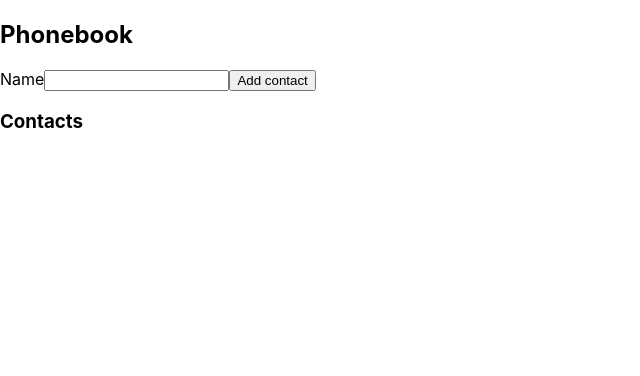
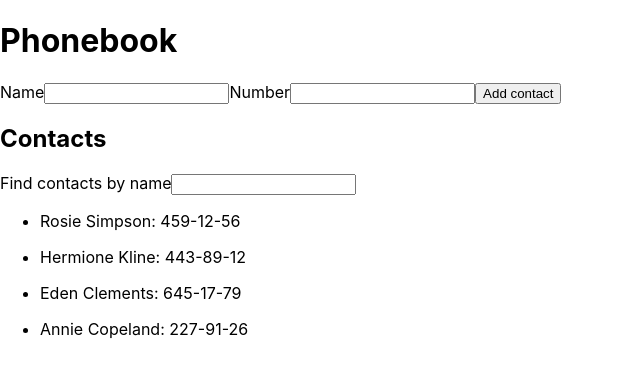
Before and after one commit to CodeOlga/goit-react-hw-02-phonebook, a React (Create React App) app: page / in a window 1280 px wide. Shown: the top 376 px of the page, without its empty margins (0-640 px from the left). Built offline with nearby package versions, Linux system fonts and the light colour scheme.

Commit message:
update js

```diff
--- a/package.json
+++ b/package.json
@@ -8,6 +8,7 @@
     "@testing-library/react": "^12.1.4",
     "@testing-library/user-event": "^13.5.0",
     "nanoid": "^4.0.2",
+    "prop-types": "^15.8.1",
     "react": "^18.1.0",
     "react-dom": "^18.1.0",
     "react-scripts": "5.0.1",
--- a/src/components/App.jsx
+++ b/src/components/App.jsx
@@ -1,39 +1,54 @@
 import { Component } from 'react';
+// import { nanoid } from 'nanoid';
 import ContactList from './ContactList/ContactList';
-// import { nanoid } from 'nanoid';
+import Filter from './Filter/Filter';
+import ContactForm from './ContactForm/ContactForm';
 
 
 class App extends Component {
   state = {
-  contacts: [],
-  name: ''
+    contacts: [
+    {id: 'id-1', name: 'Rosie Simpson', number: '459-12-56'},
+    {id: 'id-2', name: 'Hermione Kline', number: '443-89-12'},
+    {id: 'id-3', name: 'Eden Clements', number: '645-17-79'},
+    {id: 'id-4', name: 'Annie Copeland', number: '227-91-26'},
+  ],
+    filter: ''
+    // name: '',
+    // number: ''
   }
 
-  // model.id = nanoid() //=> "V1StGXR8_Z5jdHi6B-myT"
+  // handleNameChange = e => {
 
-  handleNameChange = e => {
-    this.setState({name: e.target.value})
-    // console.log(e.currentTarget.value)
-    //единый обработчик полей
-    //const { name, value } e.target;
-    //  this.setState({[name]: value})
-      // console.log(e.target.name)
-  }
-  handleNameSubmit = e => {
-    e.preventDefault()
-    console.log(this.state)
-    // this.setState(prevState => ({
-    //   contacts: [ ...prevState.contacts]
-    // }))
-    // this.props.onSubmit({ ...this.state });
-    // this.props.onSubmit(this.state)
-    this.reset();
+  //   this.setState({ ...this.state, name: e.target.value})
+  //   // console.log(e.currentTarget.value)
+  //   //единый обработчик полей
+  //   //const { name, value } e.target;
+  //   //  this.setState({[name]: value})
+  //     // console.log(e.target.name)
+  // }
+
+  // handleNumberChange = e => {
+  //     this.setState({ ...this.state, number: e.target.value})
+  // }
+
+  // handleNameSubmit = e => {
+  //   e.preventDefault()
+  //   const { contacts, name, number } = this.state;
+  //   console.log(this.state)
+  //   this.setState({contacts: [...contacts, {name: name, number: number, id: nanoid()}]})
+
+  //   this.reset();
+  // }
+
+  // //очистить форму
+  // reset = () => {
+  //   this.setState({name: '', number: ''})
+  // }
+  changeFilter = e => {
+    this.setState({...this.state, filter: e.target.value})
   }
 
-  //очистить форму
-  reset = () => {
-    this.setState({contacts: []})
-  }
   //с удалением
   // deleteContact = contactId => {
   //   this.setState(prevState => ({
@@ -41,15 +56,31 @@
   //   }))
   // }
 
+  formSubmitHandler = data => {
+    console.log(data)
+  }
+
   render() {
-      const { contacts, name } = this.state;
+    // const { contacts, name, number, filter } = this.state;
+  const { contacts, filter } = this.state;
+    const normalizedFilter = filter.toLowerCase();
+      const visibleContacts = contacts.filter(contact =>
+    contact.name.toLowerCase().includes(normalizedFilter))
     return (
+//       <div>
+//   <h1>Phonebook</h1>
+//   <ContactForm ... />
+
+//   <h2>Contacts</h2>
+//   <Filter ... />
+//   <ContactList ... />
+// </div>
       <div>
-        <h2>Phonebook</h2>
-        <form onSubmit={this.handleSubmit}>
+        <h1>Phonebook</h1>
+        <ContactForm onSubmit={this.formSubmitHandler} />
+        {/* <form onSubmit={this.handleNameSubmit}>
           <label>
             Name
-          {/* <label htmlFor=""> */}
             <input
               value={name}
               onChange={this.handleNameChange}
@@ -60,12 +91,34 @@
               required
             />
           </label>
+
+          <label>
+            Number
+            <input
+              value={number}
+              onChange={this.handleNumberChange}
+              type="tel"
+              name="number"
+              pattern="\+?\d{1,4}?[-.\s]?\(?\d{1,3}?\)?[-.\s]?\d{1,4}[-.\s]?\d{1,4}[-.\s]?\d{1,9}"
+              title="Phone number must be digits and can contain spaces, dashes, parentheses and can start with +"
+              required
+            />
+          </label>
           <button type='submit' >Add contact</button>
-        </form>
-        <h3>Contacts</h3>
+        </form> */}
+        <h2>Contacts</h2>
+        <Filter value={filter} onChange={this.changeFilter}/>
+        {/* <Filter value={filter} onChange={this.changeFilter} /> */}
+          {/* <label>
+            Find contacts by name
+            <input
+              value={filter}
+              onChange={this.changeFilter}
+              type="text" />
+          </label> */}
         {/* //с удалением */}
         {/* <ContactList contacts={contacts} onDeleteContact={this.deleteContact} /> */}
-              <ContactList contacts={contacts}  />
+              <ContactList contacts={visibleContacts}  />
     </div>
   );
   }
--- /dev/null
+++ b/src/components/ContactForm/ContactForm.jsx
@@ -0,0 +1,106 @@
+import { Component } from 'react';
+import { nanoid } from 'nanoid';
+
+// import PropTypes from 'prop-types';
+class ContactForm extends Component {
+  state = {
+    name: '',
+    number: ''
+  }
+    handleNameChange = e => {
+
+    this.setState({ ...this.state, name: e.target.value})
+    // console.log(e.currentTarget.value)
+    //единый обработчик полей
+    //const { name, value } e.target;
+    //  this.setState({[name]: value})
+      // console.log(e.target.name)
+  }
+
+  handleNumberChange = e => {
+      this.setState({ ...this.state, number: e.target.value})
+  }
+
+   handleNameSubmit = e => {
+    e.preventDefault()
+    const { contacts, name, number } = this.state;
+    // console.log(this.state)
+    this.setState({contacts: [...contacts, {name: name, number: number, id: nanoid()}]})
+    //  this.props.onSubmit(this.state)
+
+    this.reset();
+  }
+
+  //очистить форму
+  reset = () => {
+    this.setState({name: '', number: ''})
+  }
+
+  render() {
+       const { name, number} = this.state;
+    return (
+
+<form onSubmit={this.handleNameSubmit}>
+          <label>
+            Name
+            <input
+              value={name}
+              onChange={this.handleNameChange}
+              type="text"
+              name="name"
+              pattern="^[a-zA-Zа-яА-Я]+(([' -][a-zA-Zа-яА-Я ])?[a-zA-Zа-яА-Я]*)*$"
+              title="Name may contain only letters, apostrophe, dash and spaces. For example Adrian, Jacob Mercer, Charles de Batz de Castelmore d'Artagnan"
+              required
+            />
+          </label>
+
+          <label>
+            Number
+            <input
+              value={number}
+              onChange={this.handleNumberChange}
+              type="tel"
+              name="number"
+              pattern="\+?\d{1,4}?[-.\s]?\(?\d{1,3}?\)?[-.\s]?\d{1,4}[-.\s]?\d{1,4}[-.\s]?\d{1,9}"
+              title="Phone number must be digits and can contain spaces, dashes, parentheses and can start with +"
+              required
+            />
+          </label>
+          <button type='submit' >Add contact</button>
+        </form>
+    )
+  }
+}
+export default ContactForm;
+// const ContactForm = ({ }) => (
+//    <form onSubmit={this.handleNameSubmit}>
+//           <label>
+//             Name
+//             <input
+//               value={name}
+//               onChange={this.handleNameChange}
+//               type="text"
+//               name="name"
+//               pattern="^[a-zA-Zа-яА-Я]+(([' -][a-zA-Zа-яА-Я ])?[a-zA-Zа-яА-Я]*)*$"
+//               title="Name may contain only letters, apostrophe, dash and spaces. For example Adrian, Jacob Mercer, Charles de Batz de Castelmore d'Artagnan"
+//               required
+//             />
+//           </label>
+
+//           <label>
+//             Number
+//             <input
+//               value={number}
+//               onChange={this.handleNumberChange}
+//               type="tel"
+//               name="number"
+//               pattern="\+?\d{1,4}?[-.\s]?\(?\d{1,3}?\)?[-.\s]?\d{1,4}[-.\s]?\d{1,4}[-.\s]?\d{1,9}"
+//               title="Phone number must be digits and can contain spaces, dashes, parentheses and can start with +"
+//               required
+//             />
+//           </label>
+//           <button type='submit' >Add contact</button>
+//         </form>
+// )
+
+// export default ContactForm;
--- a/src/components/ContactList/ContactList.jsx
+++ b/src/components/ContactList/ContactList.jsx
@@ -1,10 +1,12 @@
+// import PropTypes from 'prop-types';
+
 //с кнопкой удаления
 // const ContactList = ({ contacts, onDeleteContact }) => (
   const ContactList = ({ contacts }) => (
   <ul>
-    {contacts.map(({ id, text }) => (
+    {contacts.map(({ id, name, number }) => (
       <li key={id}>
-        <p>{text}</p>
+        <p>{name}: <span>{number}</span></p>
         {/* <button onClick={() => onDeleteContact(id)}>Удалить</button> */}
     </li>
     ))}
--- /dev/null
+++ b/src/components/Filter/Filter.jsx
@@ -0,0 +1,14 @@
+// import PropTypes from 'prop-types';
+const Filter = ({ value, onChange }) => (
+    <label>
+            Find contacts by name
+            <input
+              value={value}
+              onChange={onChange}
+              type="text"
+              name="filter"
+              />
+          </label>
+)
+
+export default Filter;
```
Also changed, not shown: 1 other file (tests, documents, lock files or other folders).
